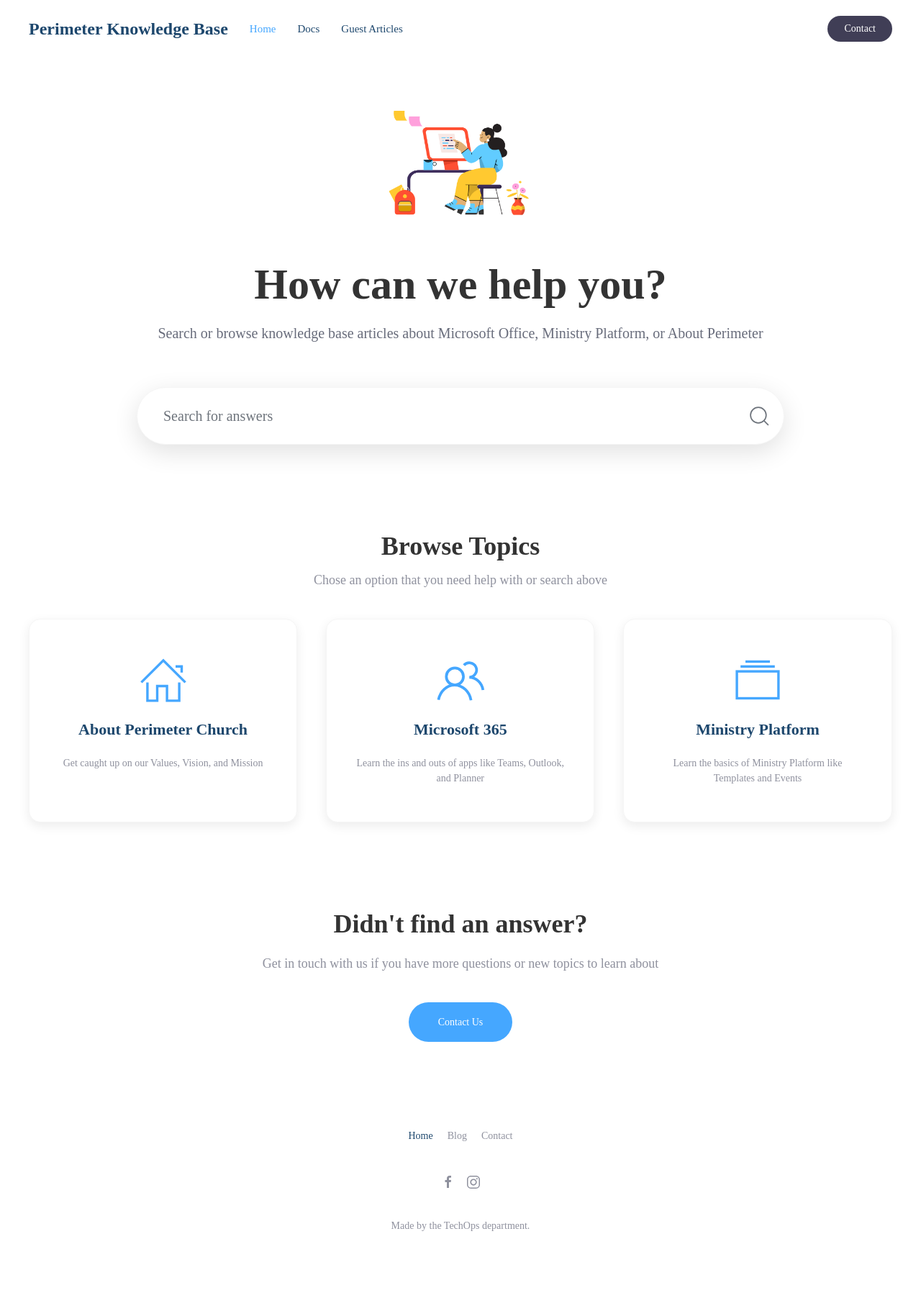
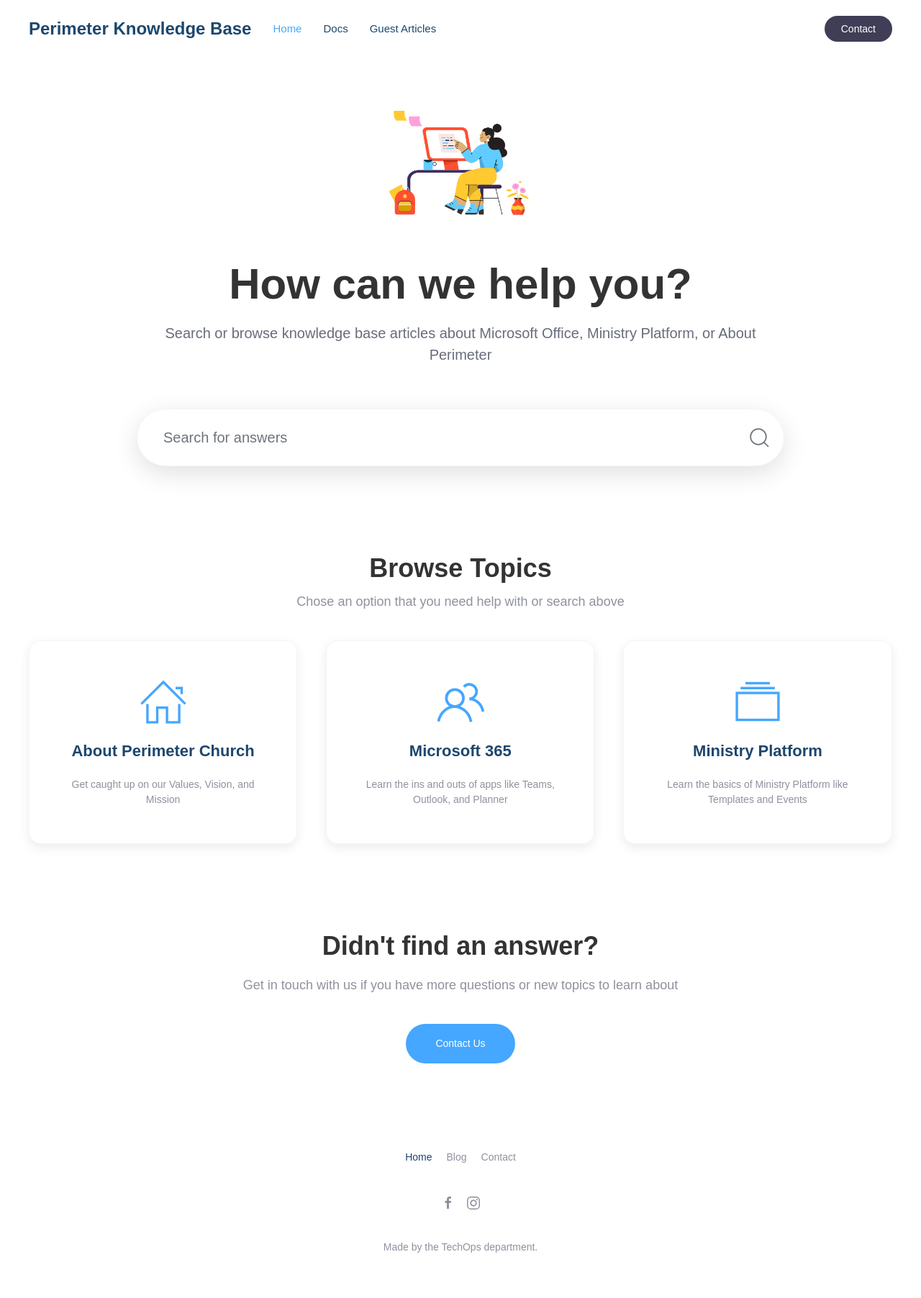
Before and after one commit to josephwper/perimeterkb, a Jekyll site: the page built from index.md, in a window 1280 px wide. Shown: the whole page at 72% size. Built offline with Jekyll 4.4.1, drawn with Linux system fonts in a browser that asks for light colours; some web fonts are replaced; before the commit the page ends 1774 px from its top, so only the background shows below that.

Commit message:
Update variables.scss

```diff
--- a/_sass/theme/variables.scss
+++ b/_sass/theme/variables.scss
@@ -1,3 +1,5 @@
+ @import url("https://use.typekit.net/cox8qii.css");
+
 // Docs Theme Variables
 // ========================================================================
 
@@ -14,7 +16,7 @@ $base-link-hover-color:                         $global-color;
 $link-muted-hover-color:                        $global-color;
 
 // Font
-$global-font-family:                            proxima-nova;
+$global-font-family:                            proxima-nova, sans-serif;
 $global-xxlarge-font-size:                      2.25rem;    // H1
 $global-xlarge-font-size:                       1.6875rem;  // H2
 $global-large-font-size:                        1.375rem;   // H3
```
